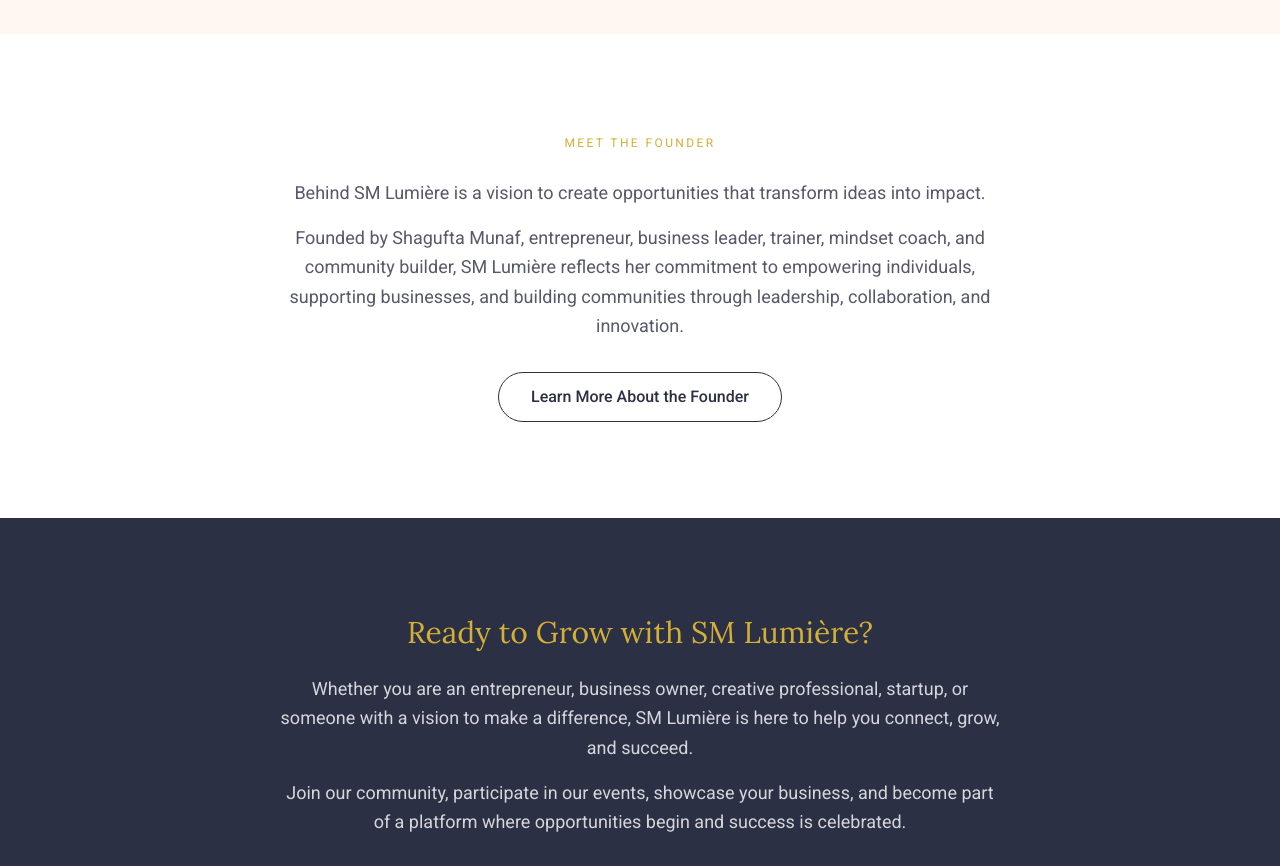
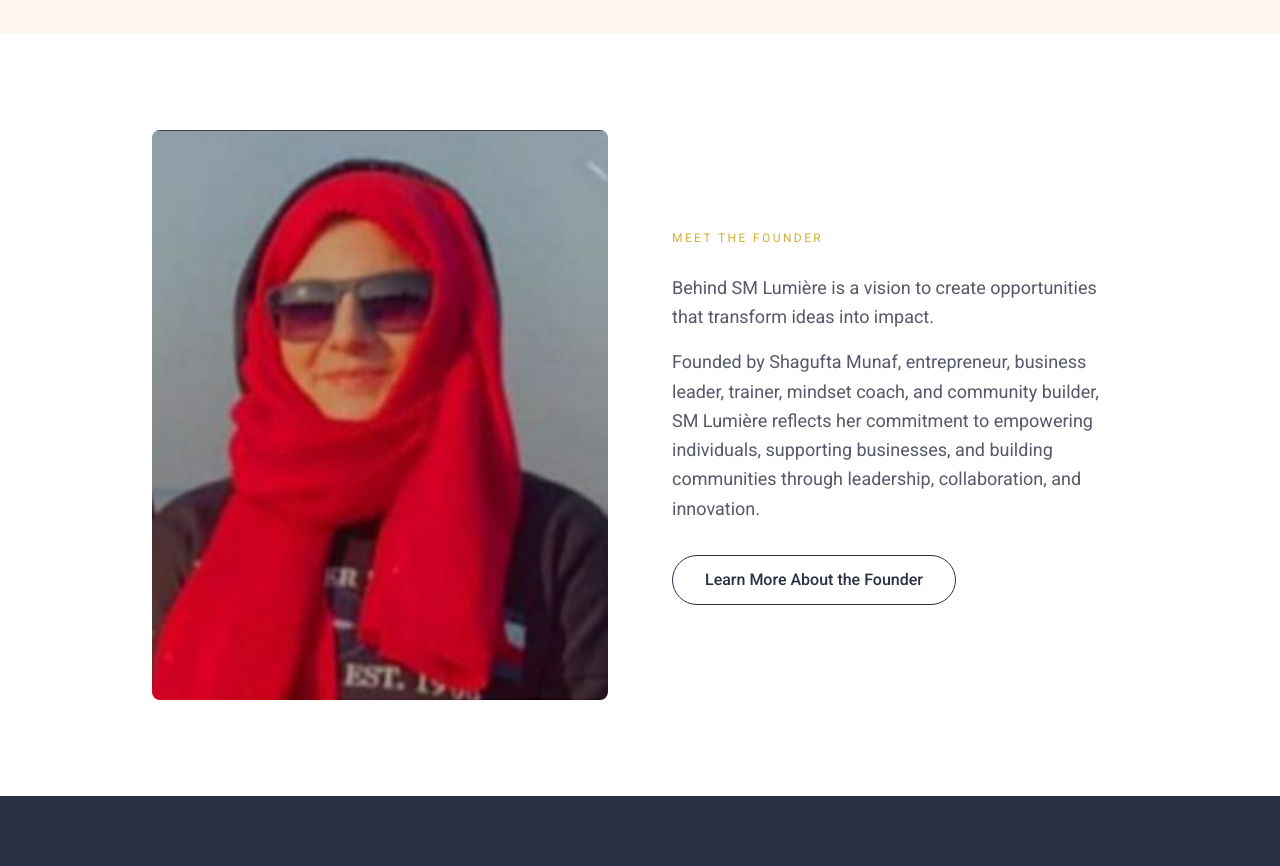
Before and after one commit to SafaMaqbool/sm-lumiere-website, a Next.js app in the folder web/: page / in a window 1280 px wide. Shown: the part 3240-4106 px from the top of the page. Built offline with nearby package versions, Linux system fonts and the light colour scheme.

Commit message:
feat: add founder image in founder preview section

```diff
--- a/web/app/components/FounderPreview.tsx
+++ b/web/app/components/FounderPreview.tsx
@@ -1,7 +1,19 @@
+import Image from "next/image";
+
 export default function FounderPreview() {
   return (
     <section className="bg-white py-16 md:py-24">
-      <div className="max-w-3xl mx-auto px-4 md:px-6 text-center">
+      <div className="max-w-5xl mx-auto px-4 md:px-6 grid md:grid-cols-2 gap-10 md:gap-16 items-center">
+        <div className="relative w-full aspect-[4/5] rounded-lg overflow-hidden">
+          <Image
+            src="/images/Shagufta-pic-5.jpg"
+            alt="Shagufta Munaf, Founder of SM Lumière"
+            fill
+            className="object-cover"
+          />
+        </div>
+
+        <div className="text-center md:text-left">
           <span className="font-body text-xs tracking-[0.2em] uppercase text-gold">
             Meet the Founder
           </span>
@@ -10,11 +22,11 @@ export default function FounderPreview() {
             transform ideas into impact.
           </p>
           <p className="font-body text-base md:text-lg text-navy/80 leading-relaxed mt-4">
-          Founded by Shagufta Munaf, entrepreneur, business leader, trainer,
-          mindset coach, and community builder, SM Lumière reflects her
-          commitment to empowering individuals, supporting businesses, and
-          building communities through leadership, collaboration, and
-          innovation.
+            Founded by Shagufta Munaf, entrepreneur, business leader,
+            trainer, mindset coach, and community builder, SM Lumière
+            reflects her commitment to empowering individuals, supporting
+            businesses, and building communities through leadership,
+            collaboration, and innovation.
           </p>
           <div className="mt-8">
             <a
@@ -25,6 +37,7 @@ export default function FounderPreview() {
             </a>
           </div>
         </div>
+      </div>
     </section>
   );
 }
```
Also changed, not shown: web/public/images/Shagufta-pic-5.jpg (added). Lines whose indentation alone changed are shown as unchanged.
